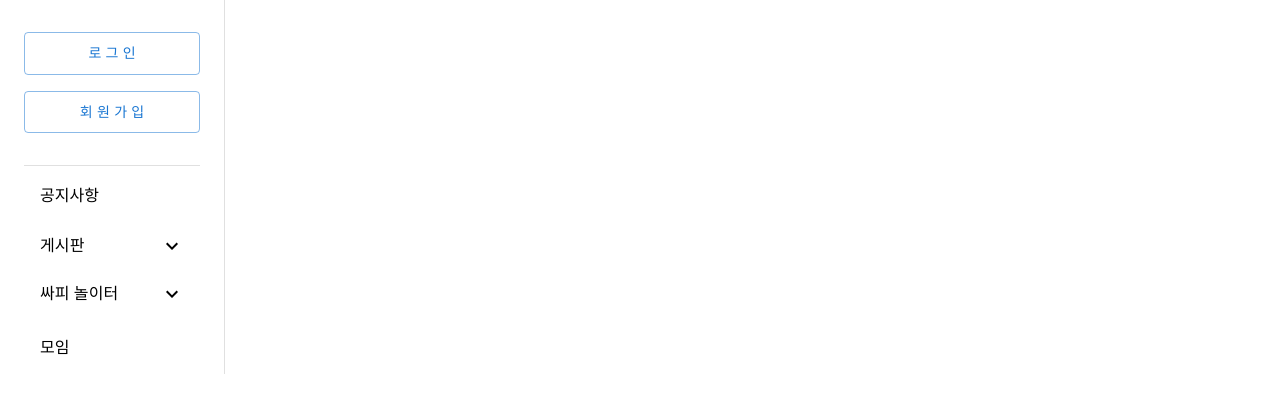
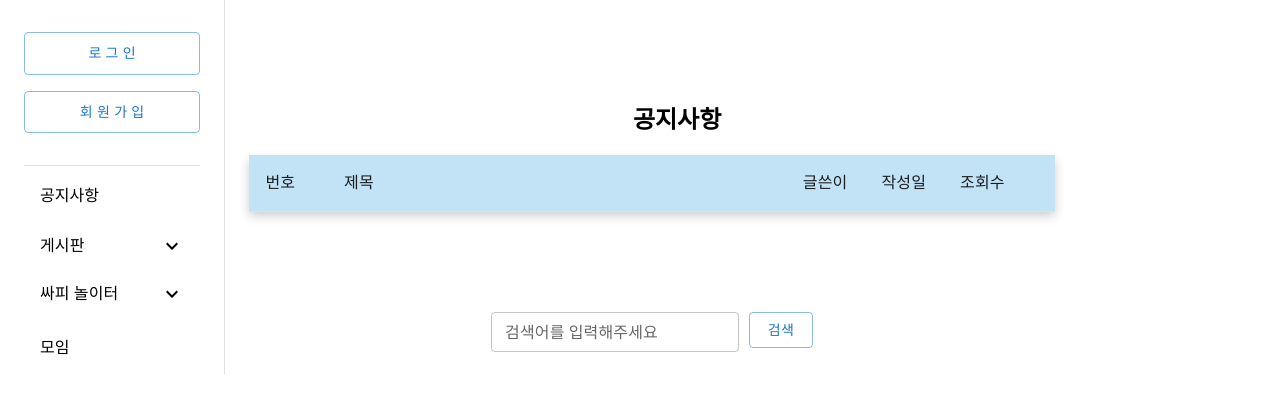
Before and after one commit to Eonyong/ssayeon, a React (Create React App) app in the folder frontend/: page /boards/notice in a window 1280 px wide. Shown: the top 394 px of the page. Built offline with nearby package versions, Linux system fonts and the light colour scheme.

Commit message:
:sparkles: feat: 공지사항 목록 기본 틀

```diff
--- a/frontend/src/App.js
+++ b/frontend/src/App.js
@@ -5,6 +5,7 @@ import './App.css';
 
 import SideBar from './components/common/Sidebar'
 import Login from './components/main/accounts/Login';
+import NoticeList from './components/main/boards/notice/NoticeList';
 
 function App() {
   return (
@@ -17,6 +18,7 @@ function App() {
         <Grid flexItem xs={8} sx={{ textAlign:'-webkit-center' }}>
           <Routes>
             <Route path='/accounts/login' element={ <Login /> }/>
+            <Route path='/boards/notice' element={ <NoticeList />}/>
           </Routes>
         </Grid>
       </Grid>
--- a/frontend/src/components/common/Sidebar.js
+++ b/frontend/src/components/common/Sidebar.js
@@ -37,14 +37,14 @@ function SideBar() {
         </Link>
       </Box>
       <Divider />
-      <ListItemButton sx={{ py: 2 }}>공지사항</ListItemButton>
+      <ListItemButton sx={{ py: 2 }} component={Link} to="/boards/notice">공지사항</ListItemButton>
       {/* 게시판 리스트 버튼 */}
       <ListItemButton onClick={ handleBoardsClick }>
         <ListItemText primary="게시판" /> {openBoards ? <ExpandLess /> : <ExpandMore />}
       </ListItemButton>
       <Collapse in={openBoards} timeout="auto" unmountOnExit>
         <List component="div" disablePadding>
-          <ListItemButton sx={{ pl: 4, py: 2 }} to='/'>
+          <ListItemButton sx={{ pl: 4, py: 2 }}>
             <ListItemText primary="💚 자유 게시판" />
           </ListItemButton>
           <ListItemButton sx={{ pl: 4, py: 2 }}>
--- a/frontend/src/components/main/boards/notice/NoticeList.js
+++ b/frontend/src/components/main/boards/notice/NoticeList.js
@@ -0,0 +1,80 @@
+import React from "react";
+import { Table, TableCell, TableHead, TableRow, Container, TextField, Button } from "@mui/material";
+
+function NoticeList() {
+  return (
+    <div>
+      <>
+        <Container style={{ marginTop: "100px" }}>
+          <h2 style={{ marginLeft: "50px" }}>공지사항</h2>
+            <Table style={{ marginTop: "2%" }}>
+              <TableHead style={{ boxShadow: "0px 5px 10px rgb(207 206 206)" }}>
+                <TableRow style={{ backgroundColor: "#C2E2F5" }}>
+                  <TableCell
+                    style={{
+                      fontSize: "1rem",
+                      width: "10%",
+                      textAlign: "left",
+                    }}
+                  >
+                    번호
+                  </TableCell>
+                  <TableCell
+                    style={{
+                      fontSize: "1rem",
+                      width: "60%",
+                      textAlign: "left",
+                    }}
+                  >
+                    제목
+                  </TableCell>
+                  <TableCell
+                    style={{
+                      fontSize: "1rem",
+                      width: "10%",
+                      textAlign: "left",
+                    }}
+                  >
+                    글쓴이
+                  </TableCell>
+                  <TableCell
+                    style={{
+                      fontSize: "1rem",
+                      width: "10%",
+                      textAlign: "left",
+                    }}
+                  >
+                    작성일
+                  </TableCell>
+                  <TableCell
+                    style={{
+                      fontSize: "1rem",
+                      width: "10%",
+                      textAlign: "left",
+                    }}
+                  >
+                    조회수
+                  </TableCell>
+                  <TableCell
+                    style={{
+                      fontSize: "1rem",
+                      width: "10%",
+                      textAlign: "left",
+                    }}
+                  ></TableCell>
+                </TableRow>
+              </TableHead>
+            </Table>
+          </Container>
+        </>
+        <>
+          <Container style={{ marginTop: "100px" }}>
+           <TextField id="outlined-basic" size="small" label="검색어를 입력해주세요" variant="outlined" />
+           <Button variant="outlined" style={{ marginLeft: "10px" }}>검색</Button>
+          </Container>
+        </>
+    </div>
+  );
+}
+
+export default NoticeList;
```
